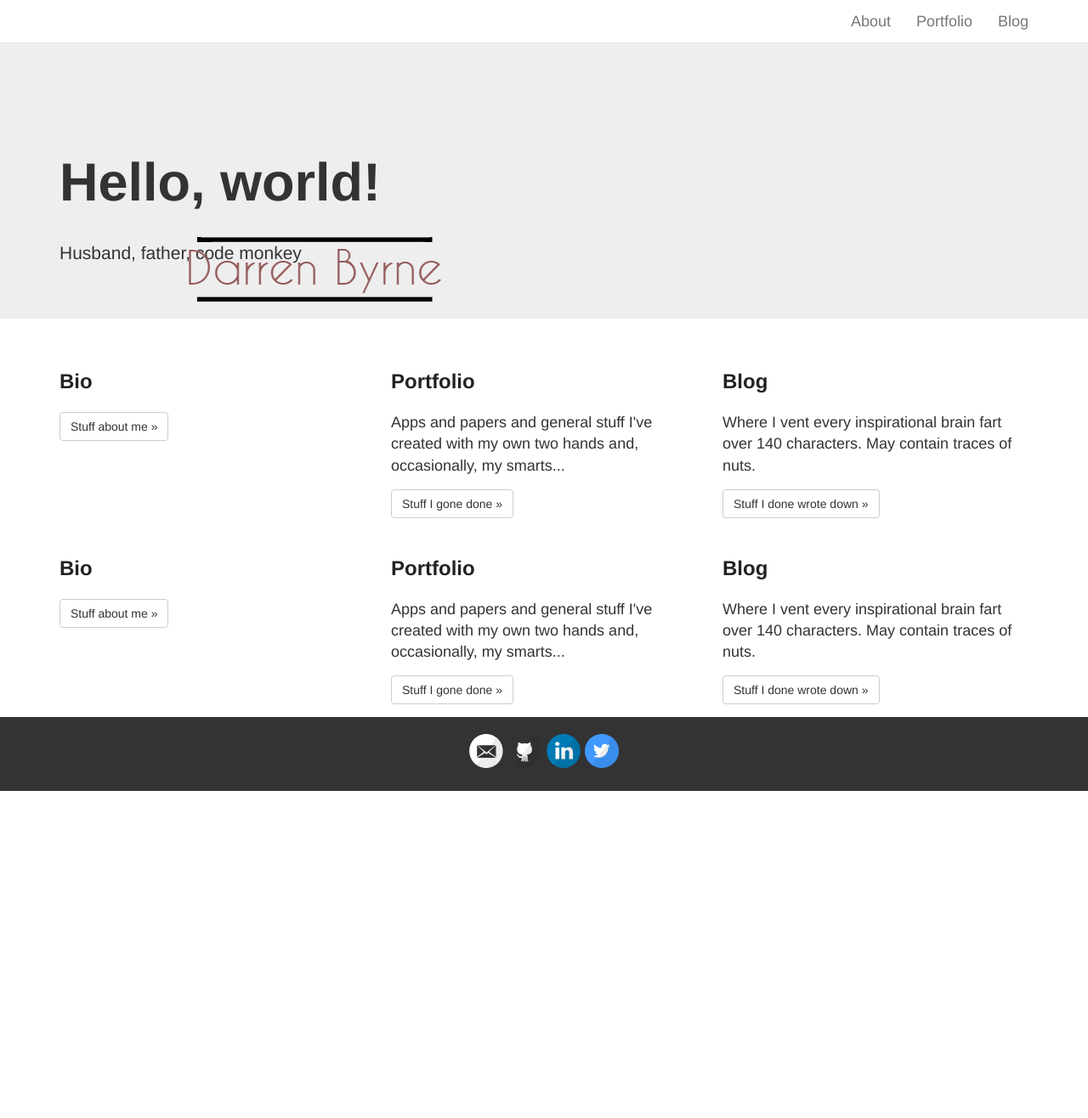
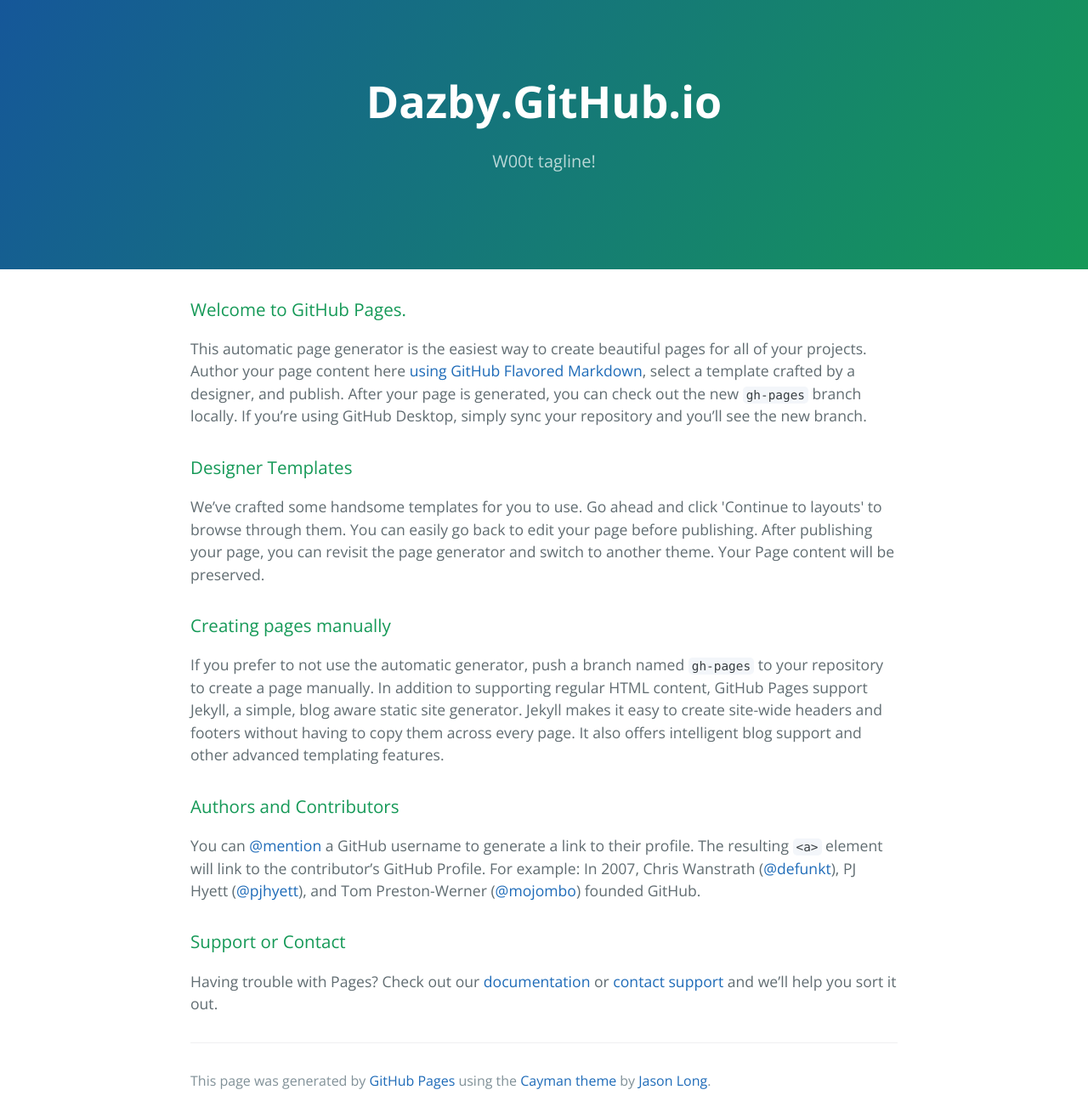
Before and after one commit to Dazby/dazby.github.io, a Jekyll site: the page index.html, which Jekyll copies as it is, in a window 1280 px wide and 1316 px high. Shown: the whole window at 85% size. Built offline with Jekyll 4.4.1, drawn with Linux system fonts in a browser that asks for light colours; nearby versions of some CDN libraries; Markdown is read by kramdown in place of the engine named in the settings.

Commit message:
Replace master branch with page content via GitHub

```diff
--- a/index.html
+++ b/index.html
@@ -1,61 +1,53 @@
----
-layout: default
----
+<!DOCTYPE html>
+<html lang="en-us">
+  <head>
+    <meta charset="UTF-8">
+    <title>Dazby.GitHub.io by Dazby</title>
+    <meta name="viewport" content="width=device-width, initial-scale=1">
+    <link rel="stylesheet" type="text/css" href="stylesheets/normalize.css" media="screen">
+    <link href='https://fonts.googleapis.com/css?family=Open+Sans:400,700' rel='stylesheet' type='text/css'>
+    <link rel="stylesheet" type="text/css" href="stylesheets/stylesheet.css" media="screen">
+    <link rel="stylesheet" type="text/css" href="stylesheets/github-light.css" media="screen">
+  </head>
+  <body>
+    <section class="page-header">
+      <h1 class="project-name">Dazby.GitHub.io</h1>
+      <h2 class="project-tagline">W00t tagline!</h2>
+    </section>
 
-<!-- Main jumbotron for a primary marketing message or call to action -->
-<section>
-    <div class="jumbotron">
-        <div class="container">
-            <h1>Hello, world!</h1>
-            <p>
-                Husband, father, code monkey
-            </p>
-        </div>
-    </div>
-</section>
+    <section class="main-content">
+      <h3>
+<a id="welcome-to-github-pages" class="anchor" href="#welcome-to-github-pages" aria-hidden="true"><span aria-hidden="true" class="octicon octicon-link"></span></a>Welcome to GitHub Pages.</h3>
 
-<section>
-    <div class="container">
-        <!-- Example row of columns -->
-        <div class="row">
-            <div class="col-md-4">
-                <h2>Bio</h2>
-                <p></p>
-                <p><a class="btn btn-default" href="/about.html" role="button">Stuff about me &raquo;</a></p>
-            </div>
-            <div class="col-md-4">
-                <h2>Portfolio</h2>
-                <p>Apps and papers and general stuff I've created with my own two hands and, occasionally, my smarts...</p>
-                <p><a class="btn btn-default" href="/portfolio.html" role="button">Stuff I gone done &raquo;</a></p>
-            </div>
-            <div class="col-md-4">
-                <h2>Blog</h2>
-                <p>Where I vent every inspirational brain fart over 140 characters. May contain traces of nuts.</p>
-                <p><a class="btn btn-default" href="blog.html" role="button">Stuff I done wrote down &raquo;</a></p>
-            </div>
-        </div>
-    </div>
-</section>
+<p>This automatic page generator is the easiest way to create beautiful pages for all of your projects. Author your page content here <a href="https://guides.github.com/features/mastering-markdown/">using GitHub Flavored Markdown</a>, select a template crafted by a designer, and publish. After your page is generated, you can check out the new <code>gh-pages</code> branch locally. If you’re using GitHub Desktop, simply sync your repository and you’ll see the new branch.</p>
 
-<section>
-    <div class="container">
-        <!-- Example row of columns -->
-        <div class="row">
-            <div class="col-md-4">
-                <h2>Bio</h2>
-                <p></p>
-                <p><a class="btn btn-default" href="/about.html" role="button">Stuff about me &raquo;</a></p>
-            </div>
-            <div class="col-md-4">
-                <h2>Portfolio</h2>
-                <p>Apps and papers and general stuff I've created with my own two hands and, occasionally, my smarts...</p>
-                <p><a class="btn btn-default" href="/portfolio.html" role="button">Stuff I gone done &raquo;</a></p>
-            </div>
-            <div class="col-md-4">
-                <h2>Blog</h2>
-                <p>Where I vent every inspirational brain fart over 140 characters. May contain traces of nuts.</p>
-                <p><a class="btn btn-default" href="blog.html" role="button">Stuff I done wrote down &raquo;</a></p>
-            </div>
-        </div>
-    </div>
-</section>
+<h3>
+<a id="designer-templates" class="anchor" href="#designer-templates" aria-hidden="true"><span aria-hidden="true" class="octicon octicon-link"></span></a>Designer Templates</h3>
+
+<p>We’ve crafted some handsome templates for you to use. Go ahead and click 'Continue to layouts' to browse through them. You can easily go back to edit your page before publishing. After publishing your page, you can revisit the page generator and switch to another theme. Your Page content will be preserved.</p>
+
+<h3>
+<a id="creating-pages-manually" class="anchor" href="#creating-pages-manually" aria-hidden="true"><span aria-hidden="true" class="octicon octicon-link"></span></a>Creating pages manually</h3>
+
+<p>If you prefer to not use the automatic generator, push a branch named <code>gh-pages</code> to your repository to create a page manually. In addition to supporting regular HTML content, GitHub Pages support Jekyll, a simple, blog aware static site generator. Jekyll makes it easy to create site-wide headers and footers without having to copy them across every page. It also offers intelligent blog support and other advanced templating features.</p>
+
+<h3>
+<a id="authors-and-contributors" class="anchor" href="#authors-and-contributors" aria-hidden="true"><span aria-hidden="true" class="octicon octicon-link"></span></a>Authors and Contributors</h3>
+
+<p>You can <a href="https://help.github.com/articles/basic-writing-and-formatting-syntax/#mentioning-users-and-teams" class="user-mention">@mention</a> a GitHub username to generate a link to their profile. The resulting <code>&lt;a&gt;</code> element will link to the contributor’s GitHub Profile. For example: In 2007, Chris Wanstrath (<a href="https://github.com/defunkt" class="user-mention">@defunkt</a>), PJ Hyett (<a href="https://github.com/pjhyett" class="user-mention">@pjhyett</a>), and Tom Preston-Werner (<a href="https://github.com/mojombo" class="user-mention">@mojombo</a>) founded GitHub.</p>
+
+<h3>
+<a id="support-or-contact" class="anchor" href="#support-or-contact" aria-hidden="true"><span aria-hidden="true" class="octicon octicon-link"></span></a>Support or Contact</h3>
+
+<p>Having trouble with Pages? Check out our <a href="https://help.github.com/pages">documentation</a> or <a href="https://github.com/contact">contact support</a> and we’ll help you sort it out.</p>
+
+      <footer class="site-footer">
+
+        <span class="site-footer-credits">This page was generated by <a href="https://pages.github.com">GitHub Pages</a> using the <a href="https://github.com/jasonlong/cayman-theme">Cayman theme</a> by <a href="https://twitter.com/jasonlong">Jason Long</a>.</span>
+      </footer>
+
+    </section>
+
+
+  </body>
+</html>
--- /dev/null
+++ b/stylesheets/github-light.css
@@ -0,0 +1,115 @@
+/*
+   Copyright 2014 GitHub Inc.
+
+   Licensed under the Apache License, Version 2.0 (the "License");
+   you may not use this file except in compliance with the License.
+   You may obtain a copy of the License at
+
+       http://www.apache.org/licenses/LICENSE-2.0
+
+   Unless required by applicable law or agreed to in writing, software
+   distributed under the License is distributed on an "AS IS" BASIS,
+   WITHOUT WARRANTIES OR CONDITIONS OF ANY KIND, either express or implied.
+   See the License for the specific language governing permissions and
+   limitations under the License.
+
+*/
+
+.pl-c /* comment */ {
+  color: #969896;
+}
+
+.pl-c1      /* constant, markup.raw, meta.diff.header, meta.module-reference, meta.property-name, support, support.constant, support.variable, variable.other.constant */,
+.pl-s .pl-v /* string variable */ {
+  color: #0086b3;
+}
+
+.pl-e  /* entity */,
+.pl-en /* entity.name */ {
+  color: #795da3;
+}
+
+.pl-s .pl-s1 /* string source */,
+.pl-smi      /* storage.modifier.import, storage.modifier.package, storage.type.java, variable.other, variable.parameter.function */ {
+  color: #333;
+}
+
+.pl-ent /* entity.name.tag */ {
+  color: #63a35c;
+}
+
+.pl-k /* keyword, storage, storage.type */ {
+  color: #a71d5d;
+}
+
+.pl-pds              /* punctuation.definition.string, string.regexp.character-class */,
+.pl-s                /* string */,
+.pl-s .pl-pse .pl-s1 /* string punctuation.section.embedded source */,
+.pl-sr               /* string.regexp */,
+.pl-sr .pl-cce       /* string.regexp constant.character.escape */,
+.pl-sr .pl-sra       /* string.regexp string.regexp.arbitrary-repitition */,
+.pl-sr .pl-sre       /* string.regexp source.ruby.embedded */ {
+  color: #183691;
+}
+
+.pl-v /* variable */ {
+  color: #ed6a43;
+}
+
+.pl-id /* invalid.deprecated */ {
+  color: #b52a1d;
+}
+
+.pl-ii /* invalid.illegal */ {
+  background-color: #b52a1d;
+  color: #f8f8f8;
+}
+
+.pl-sr .pl-cce /* string.regexp constant.character.escape */ {
+  color: #63a35c;
+  font-weight: bold;
+}
+
+.pl-ml /* markup.list */ {
+  color: #693a17;
+}
+
+.pl-mh        /* markup.heading */,
+.pl-mh .pl-en /* markup.heading entity.name */,
+.pl-ms        /* meta.separator */ {
+  color: #1d3e81;
+  font-weight: bold;
+}
+
+.pl-mq /* markup.quote */ {
+  color: #008080;
+}
+
+.pl-mi /* markup.italic */ {
+  color: #333;
+  font-style: italic;
+}
+
+.pl-mb /* markup.bold */ {
+  color: #333;
+  font-weight: bold;
+}
+
+.pl-md /* markup.deleted, meta.diff.header.from-file */ {
+  background-color: #ffecec;
+  color: #bd2c00;
+}
+
+.pl-mi1 /* markup.inserted, meta.diff.header.to-file */ {
+  background-color: #eaffea;
+  color: #55a532;
+}
+
+.pl-mdr /* meta.diff.range */ {
+  color: #795da3;
+  font-weight: bold;
+}
+
+.pl-mo /* meta.output */ {
+  color: #1d3e81;
+}
--- /dev/null
+++ b/stylesheets/stylesheet.css
@@ -0,0 +1,245 @@
+* {
+  box-sizing: border-box; }
+
+body {
+  padding: 0;
+  margin: 0;
+  font-family: "Open Sans", "Helvetica Neue", Helvetica, Arial, sans-serif;
+  font-size: 16px;
+  line-height: 1.5;
+  color: #606c71; }
+
+a {
+  color: #1e6bb8;
+  text-decoration: none; }
+  a:hover {
+    text-decoration: underline; }
+
+.btn {
+  display: inline-block;
+  margin-bottom: 1rem;
+  color: rgba(255, 255, 255, 0.7);
+  background-color: rgba(255, 255, 255, 0.08);
+  border-color: rgba(255, 255, 255, 0.2);
+  border-style: solid;
+  border-width: 1px;
+  border-radius: 0.3rem;
+  transition: color 0.2s, background-color 0.2s, border-color 0.2s; }
+  .btn + .btn {
+    margin-left: 1rem; }
+
+.btn:hover {
+  color: rgba(255, 255, 255, 0.8);
+  text-decoration: none;
+  background-color: rgba(255, 255, 255, 0.2);
+  border-color: rgba(255, 255, 255, 0.3); }
+
+@media screen and (min-width: 64em) {
+  .btn {
+    padding: 0.75rem 1rem; } }
+
+@media screen and (min-width: 42em) and (max-width: 64em) {
+  .btn {
+    padding: 0.6rem 0.9rem;
+    font-size: 0.9rem; } }
+
+@media screen and (max-width: 42em) {
+  .btn {
+    display: block;
+    width: 100%;
+    padding: 0.75rem;
+    font-size: 0.9rem; }
+    .btn + .btn {
+      margin-top: 1rem;
+      margin-left: 0; } }
+
+.page-header {
+  color: #fff;
+  text-align: center;
+  background-color: #159957;
+  background-image: linear-gradient(120deg, #155799, #159957); }
+
+@media screen and (min-width: 64em) {
+  .page-header {
+    padding: 5rem 6rem; } }
+
+@media screen and (min-width: 42em) and (max-width: 64em) {
+  .page-header {
+    padding: 3rem 4rem; } }
+
+@media screen and (max-width: 42em) {
+  .page-header {
+    padding: 2rem 1rem; } }
+
+.project-name {
+  margin-top: 0;
+  margin-bottom: 0.1rem; }
+
+@media screen and (min-width: 64em) {
+  .project-name {
+    font-size: 3.25rem; } }
+
+@media screen and (min-width: 42em) and (max-width: 64em) {
+  .project-name {
+    font-size: 2.25rem; } }
+
+@media screen and (max-width: 42em) {
+  .project-name {
+    font-size: 1.75rem; } }
+
+.project-tagline {
+  margin-bottom: 2rem;
+  font-weight: normal;
+  opacity: 0.7; }
+
+@media screen and (min-width: 64em) {
+  .project-tagline {
+    font-size: 1.25rem; } }
+
+@media screen and (min-width: 42em) and (max-width: 64em) {
+  .project-tagline {
+    font-size: 1.15rem; } }
+
+@media screen and (max-width: 42em) {
+  .project-tagline {
+    font-size: 1rem; } }
+
+.main-content :first-child {
+  margin-top: 0; }
+.main-content img {
+  max-width: 100%; }
+.main-content h1, .main-content h2, .main-content h3, .main-content h4, .main-content h5, .main-content h6 {
+  margin-top: 2rem;
+  margin-bottom: 1rem;
+  font-weight: normal;
+  color: #159957; }
+.main-content p {
+  margin-bottom: 1em; }
+.main-content code {
+  padding: 2px 4px;
+  font-family: Consolas, "Liberation Mono", Menlo, Courier, monospace;
+  font-size: 0.9rem;
+  color: #383e41;
+  background-color: #f3f6fa;
+  border-radius: 0.3rem; }
+.main-content pre {
+  padding: 0.8rem;
+  margin-top: 0;
+  margin-bottom: 1rem;
+  font: 1rem Consolas, "Liberation Mono", Menlo, Courier, monospace;
+  color: #567482;
+  word-wrap: normal;
+  background-color: #f3f6fa;
+  border: solid 1px #dce6f0;
+  border-radius: 0.3rem; }
+  .main-content pre > code {
+    padding: 0;
+    margin: 0;
+    font-size: 0.9rem;
+    color: #567482;
+    word-break: normal;
+    white-space: pre;
+    background: transparent;
+    border: 0; }
+.main-content .highlight {
+  margin-bottom: 1rem; }
+  .main-content .highlight pre {
+    margin-bottom: 0;
+    word-break: normal; }
+.main-content .highlight pre, .main-content pre {
+  padding: 0.8rem;
+  overflow: auto;
+  font-size: 0.9rem;
+  line-height: 1.45;
+  border-radius: 0.3rem; }
+.main-content pre code, .main-content pre tt {
+  display: inline;
+  max-width: initial;
+  padding: 0;
+  margin: 0;
+  overflow: initial;
+  line-height: inherit;
+  word-wrap: normal;
+  background-color: transparent;
+  border: 0; }
+  .main-content pre code:before, .main-content pre code:after, .main-content pre tt:before, .main-content pre tt:after {
+    content: normal; }
+.main-content ul, .main-content ol {
+  margin-top: 0; }
+.main-content blockquote {
+  padding: 0 1rem;
+  margin-left: 0;
+  color: #819198;
+  border-left: 0.3rem solid #dce6f0; }
+  .main-content blockquote > :first-child {
+    margin-top: 0; }
+  .main-content blockquote > :last-child {
+    margin-bottom: 0; }
+.main-content table {
+  display: block;
+  width: 100%;
+  overflow: auto;
+  word-break: normal;
+  word-break: keep-all; }
+  .main-content table th {
+    font-weight: bold; }
+  .main-content table th, .main-content table td {
+    padding: 0.5rem 1rem;
+    border: 1px solid #e9ebec; }
+.main-content dl {
+  padding: 0; }
+  .main-content dl dt {
+    padding: 0;
+    margin-top: 1rem;
+    font-size: 1rem;
+    font-weight: bold; }
+  .main-content dl dd {
+    padding: 0;
+    margin-bottom: 1rem; }
+.main-content hr {
+  height: 2px;
+  padding: 0;
+  margin: 1rem 0;
+  background-color: #eff0f1;
+  border: 0; }
+
+@media screen and (min-width: 64em) {
+  .main-content {
+    max-width: 64rem;
+    padding: 2rem 6rem;
+    margin: 0 auto;
+    font-size: 1.1rem; } }
+
+@media screen and (min-width: 42em) and (max-width: 64em) {
+  .main-content {
+    padding: 2rem 4rem;
+    font-size: 1.1rem; } }
+
+@media screen and (max-width: 42em) {
+  .main-content {
+    padding: 2rem 1rem;
+    font-size: 1rem; } }
+
+.site-footer {
+  padding-top: 2rem;
+  margin-top: 2rem;
+  border-top: solid 1px #eff0f1; }
+
+.site-footer-owner {
+  display: block;
+  font-weight: bold; }
+
+.site-footer-credits {
+  color: #819198; }
+
+@media screen and (min-width: 64em) {
+  .site-footer {
+    font-size: 1rem; } }
+
+@media screen and (min-width: 42em) and (max-width: 64em) {
+  .site-footer {
+    font-size: 1rem; } }
+
+@media screen and (max-width: 42em) {
+  .site-footer {
+    font-size: 0.9rem; } }
```
Also changed, not shown: params.json (added, +1 -0 lines), stylesheets/normalize.css (added).
